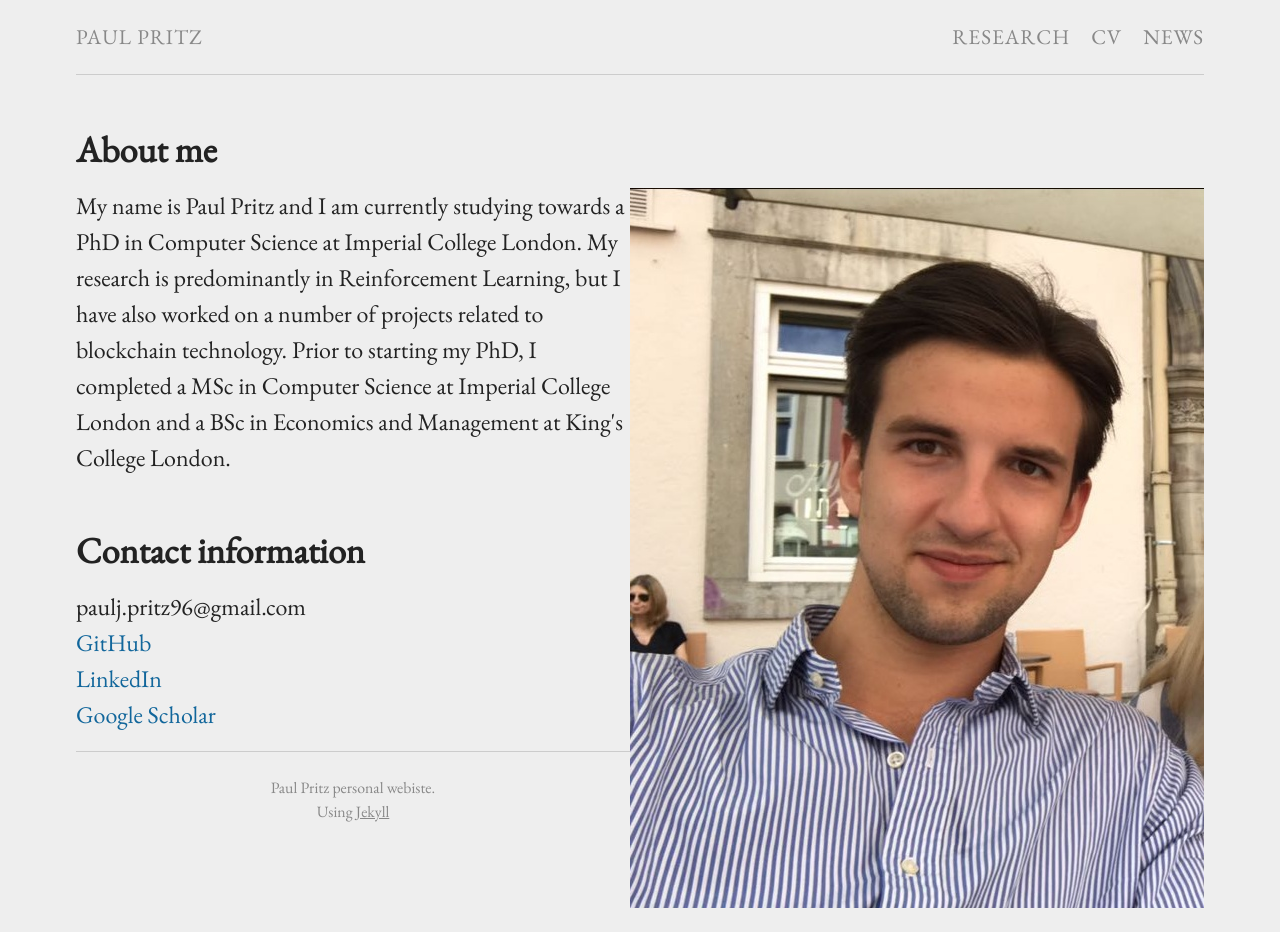
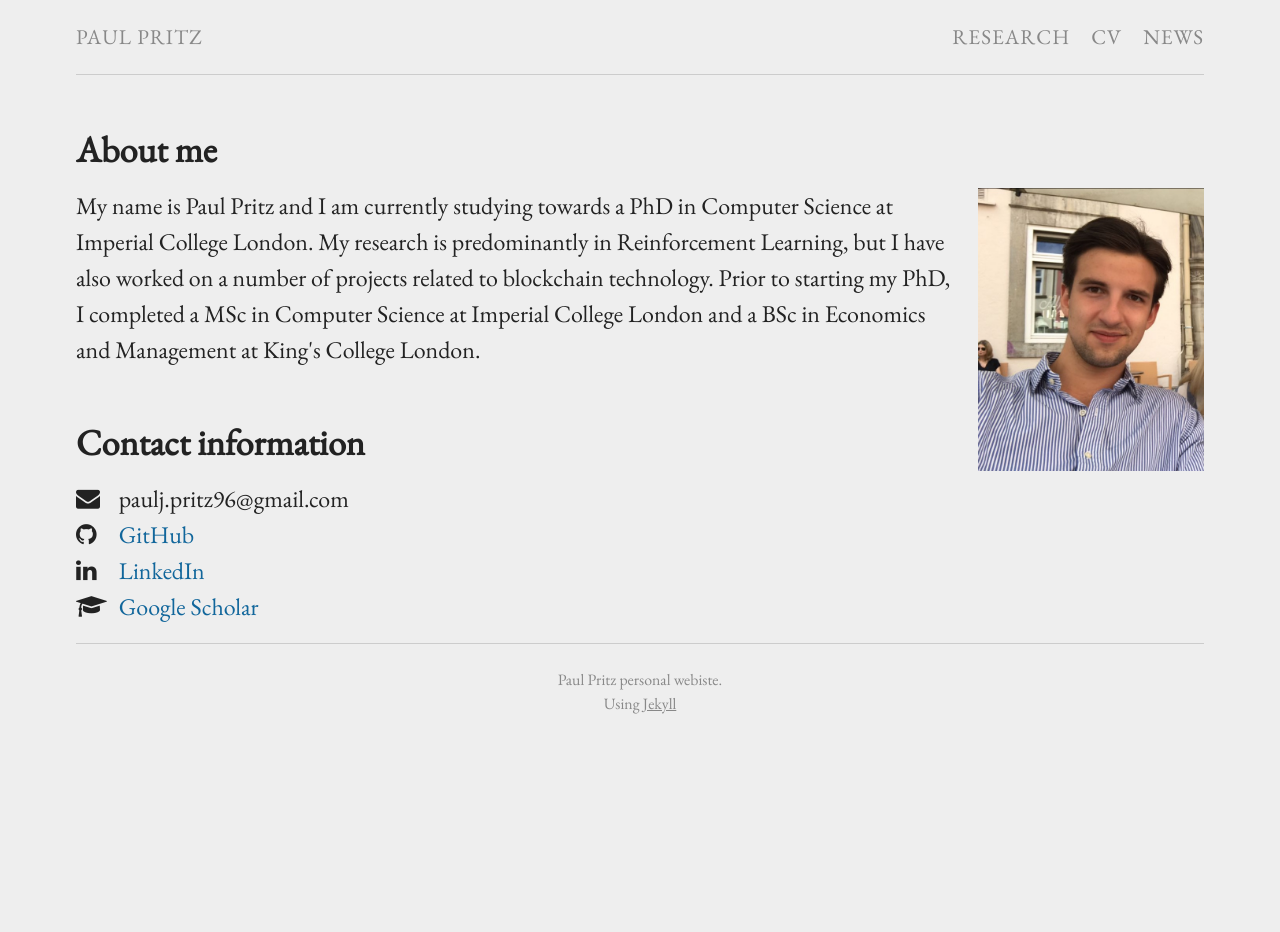
Before and after one commit to pauljpritz-zz/pauljpritz.github.io, a Jekyll site: the page built from index.html, in a window 1280 px wide. Built offline with Jekyll 4.4.1, drawn with Linux system fonts in a browser that asks for light colours; after the commit the page ends 900 px from its top, so only the background shows below that.

Commit message:
revamped

```diff
--- a/_includes/head.html
+++ b/_includes/head.html
@@ -11,4 +11,6 @@
     <link rel="alternate" type="application/rss+xml" title="{{ site.title }}" href="{{ "/feed.xml" | prepend: site.baseurl | prepend: site.url }}" />
 
     <link href='https://fonts.googleapis.com/css?family=EB+Garamond' rel='stylesheet' type='text/css'>
+    <link href="https://cdnjs.cloudflare.com/ajax/libs/font-awesome/4.7.0/css/font-awesome.min.css" rel="stylesheet" type="text/css">
+
 </head>
--- a/_sass/_base.scss
+++ b/_sass/_base.scss
@@ -41,8 +41,8 @@
 
 // Images
 img {
-    max-width: 100%;
-    margin: auto auto;
+    max-width: 20%;
+    margin: auto auto auto 1em;
     vertical-align: middle;
 }
 
@@ -160,3 +160,34 @@
 ul.listing li.listing-item a {
     color: $url-color;
 }
+
+
+dl {
+    &.emph {
+        dt {
+            font-weight: bold;
+        }
+    }
+
+    &.inline {
+        width: 100%;
+        display: grid;
+        grid-template-columns: max-content auto;
+        dt {
+            grid-column-start: 1;
+            margin: 0;
+            margin-right: 0.5em;
+            padding: 0;
+        }
+        dd {
+            grid-column-start: 2;
+            margin: 0;
+            padding: 0;
+        }
+    }
+}
+
+iframe.cv {
+    width: 100%;
+    height: calc(100vh - 300px);
+  }
--- a/cv/index.html
+++ b/cv/index.html
@@ -7,4 +7,5 @@
             <i class="fa fa-file-pdf-o"></i>
         Download PDF.</a>
     </a>
+    <iframe src="/cv.pdf" class="cv"></iframe>
 </div>
```
Also changed, not shown: _data/pubs.yml (added, +28 -0 lines), research.md (+1 -31 lines).
